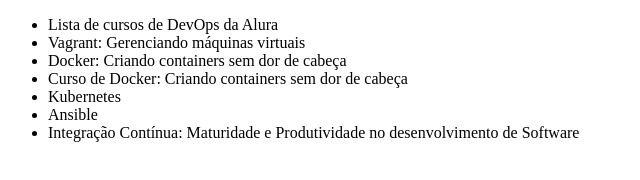
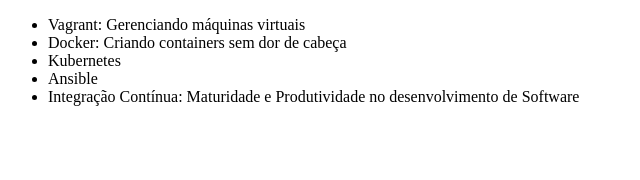
Before and after one commit to 4lmeida/OneNext, a plain HTML site: page index.html in a window 1280 px wide. Shown: the whole page, without its empty margins (0-640 px from the left). Drawn offline with Linux system fonts and the light colour scheme.

Commit message:
Alterando código

```diff
--- a/index.html
+++ b/index.html
@@ -6,10 +6,8 @@
 </head>
 <body>
     <ul>
-        <li>Lista de cursos de DevOps da Alura</li>
         <li>Vagrant: Gerenciando máquinas virtuais</li>
         <li>Docker: Criando containers sem dor de cabeça</li>
-        <li>Curso de Docker: Criando containers sem dor de cabeça</li>
         <li>Kubernetes</li>
         <li>Ansible</li>
         <li>Integração Contínua: Maturidade e Produtividade no desenvolvimento de Software</li>
```
